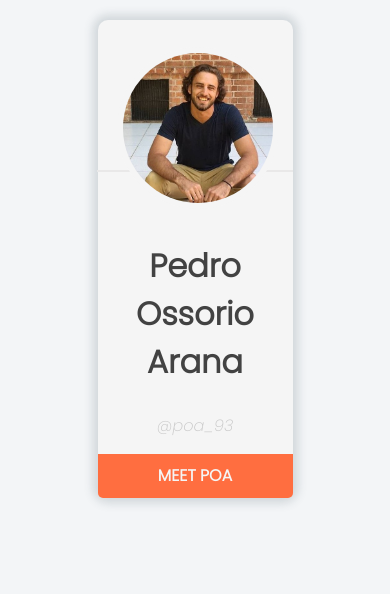
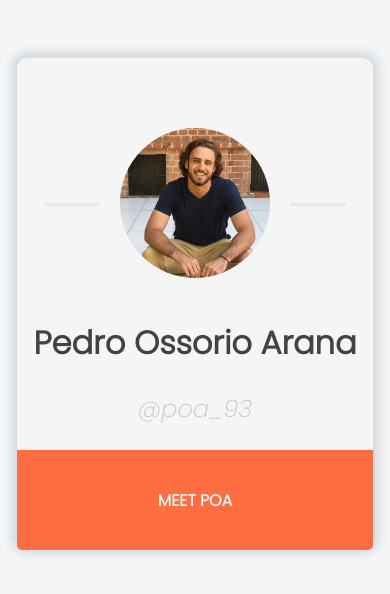
Before and after one commit to poa-id/courseItCard, a plain HTML site: page index.html in a window 390 px wide. Drawn offline with Linux system fonts and the light colour scheme.

Commit message:
Responsive changes, scaling fixed

```diff
--- a/index.html
+++ b/index.html
@@ -13,19 +13,19 @@
 </head>
 
 <body>
-    <div class="card">
-        <section id="top">
+    <main class="card">
+        <div id="imageContainer">
             <div id="line"></div>
             <img id="profile" src="images/foto-courseItCard.jpg" alt="foto de Poa sentado en un escalon">
+        </div>
+        <div id="user">
             <h1 class="titles" id="name">Pedro Ossorio Arana</h1>
             <p class="titles" id="twitter">@poa_93</p>
-        </section>
-
-
-        <section id="bottom">
+        </div>
+        <div id="bottom">
             <a target="_blank" class="titles" id="button" href="https://www.instagram.com/poa93/">Meet Poa</a>
-        </section>
-    </div>
+        </div>
+    </main>
 </body>
 
 <script>
--- a/style.css
+++ b/style.css
@@ -1,15 +1,15 @@
 body {
     font-family: 'Poppins', sans-serif;
-    height: 100%;
-    width: 100%;
-    margin: 0;
+    display: flex;
+    justify-content: center;
     background-color: #f3f5f7;
 }
 
 .card {
-    max-width: 50%;
-    margin: auto;
-    flex-direction: column;
+    text-align: center;
+    height: 500px;
+    width: 60%;
+    margin-top: 50px;
     background-color: whitesmoke;
     border-radius: 10px;
     box-shadow: 0 0 10px 5px #455a6431;
@@ -17,14 +17,11 @@ body {
 
 #line {
     background-color: #e9e8e8;
-    height: 2px;
-    margin-left: -20px;
-    margin-right: -20px;
-    width: auto;
-    position: relative;
-    bottom: -150px;
-
-}
+    height: 1px;
+    width: 85%;
+    position: absolute;
+    top: 170px;
+    }
 
 .titles {
     color: #424242;
@@ -35,7 +32,7 @@ body {
 }
 
 #twitter {
-    font-size: 1rem;
+    font-size: 1.5rem;
     font-style: italic;
     color: rgb(199, 199, 199);
 }
@@ -50,24 +47,24 @@ body {
 }
 
 #bottom:hover {
-    background-color: #ffa06d
-
-    ;
+    background-color: #ffa06d;
 }
 
-#top {
-    flex-direction: column;
+#imageContainer {
+    display: flex;
+    width: 100%;
     justify-content: center;
-    text-align: center;
-    margin: 10% 10% 0% 10%;
+    align-items: center;
+    position: relative;
 }
 
 #bottom {
+    display: flex;
     background-color: #ff6e40;
-    max-width: 100%;
-    text-align: center;
+    width: 100%;
+    height: 100px;
+    align-items: center;
     justify-content: center;
-    padding: 5%;
     border-radius: 0 0px 5px 5px;
     transition: 0.5s;
 }
@@ -76,14 +73,33 @@ body {
 
 #profile {
     border-radius: 50%;
-    height: 250px;
-    border: 6px solid whitesmoke;
-    position: relative;
-    margin-top: 25px;
+    height: 200px;
+    width: 200px;;
+    border: 20px solid whitesmoke;
+    object-fit: cover;
+    margin-top: 50px;
+    z-index: 1;
 }
 
 @media (max-width: 700px) {
     #profile {
         height: 150px;
+        width: 150px;
     }
+
+    #line {
+        top: 145px;
+        height: 3px;
+    }
+
+    .card {
+        height: 490px;
+        width: 95%;
+    }
+
+    #name {
+        padding-left: 2%;
+        padding-right: 2%;
+    }
+
 }
```
